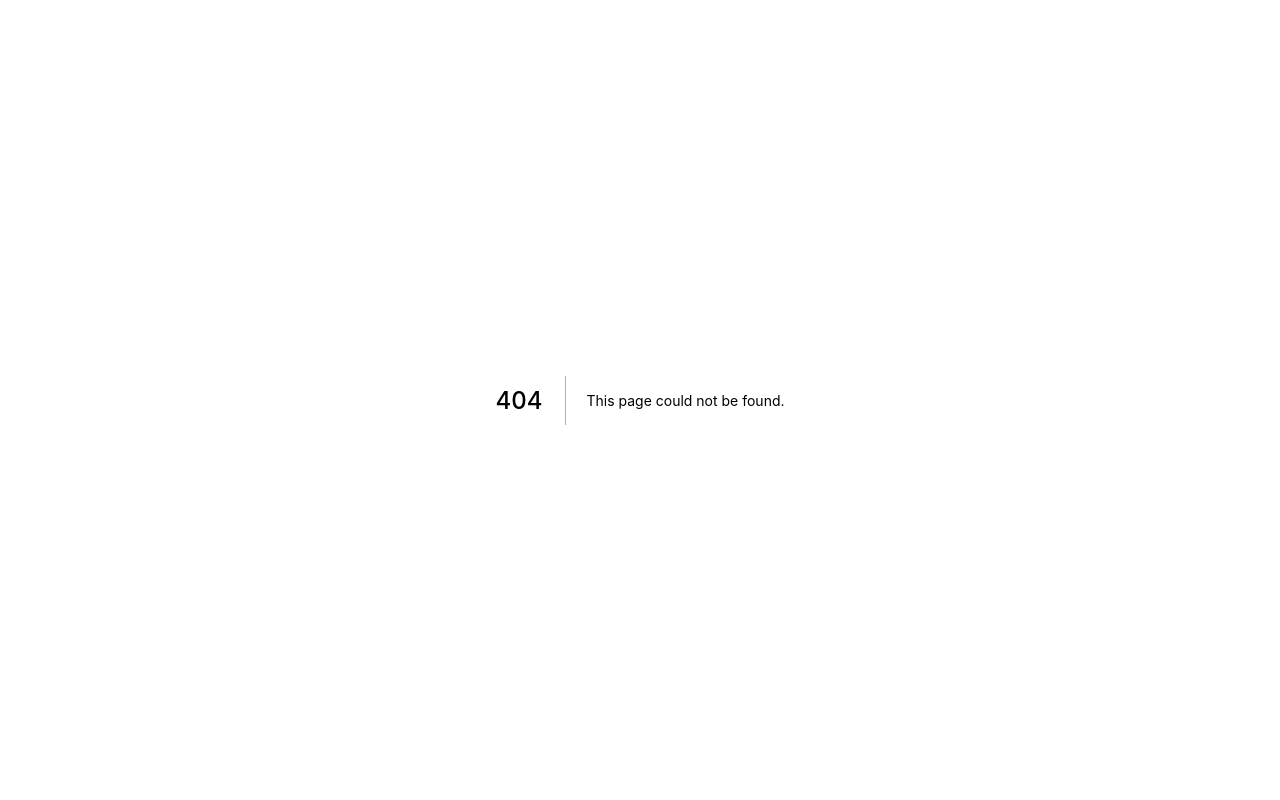
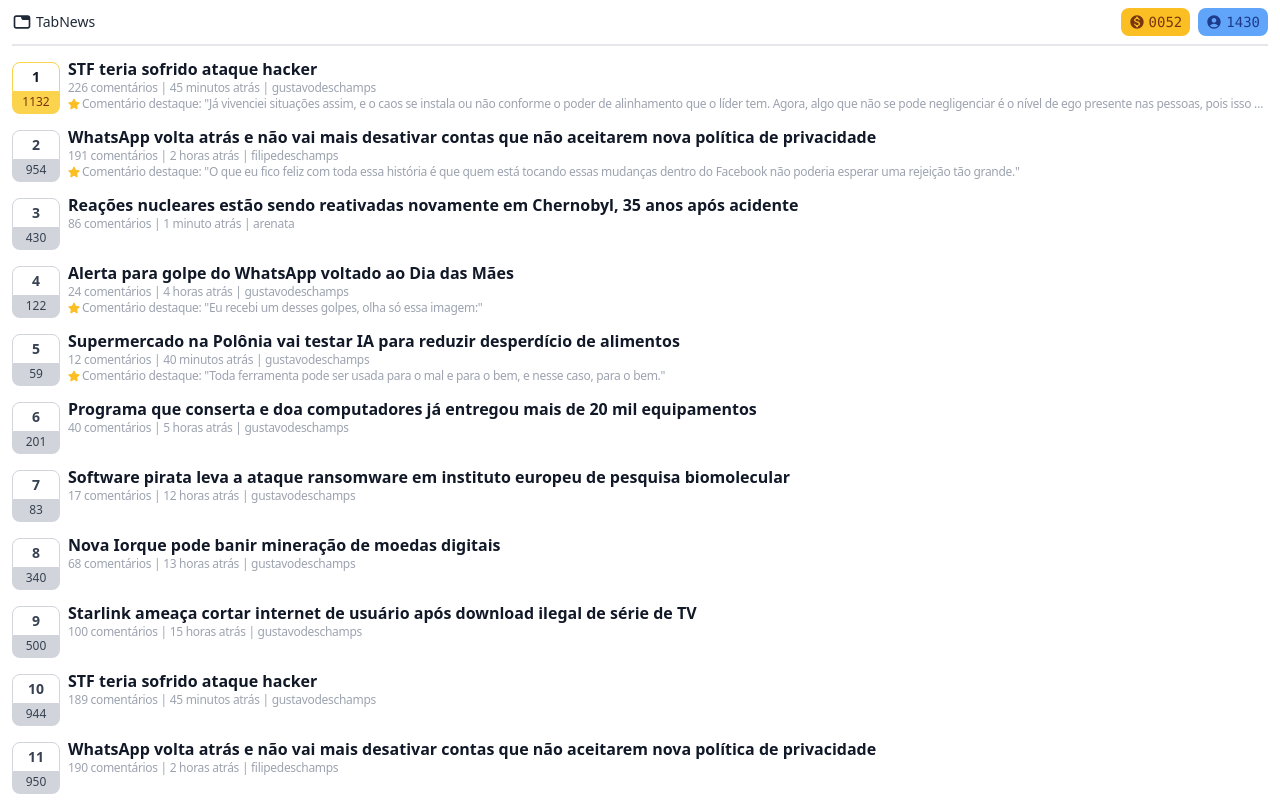
Before and after one commit to ZomerJoop/tabnews.com.br, a Next.js app: page /layout-08 in a window 1280 px wide. Before the commit this address had no page. Shown: the top 800 px of the page. Built offline with nearby package versions, Linux system fonts and the light colour scheme.

Commit message:
layout: add layout-08

```diff
--- /dev/null
+++ b/pages/layout-08.js
@@ -0,0 +1,246 @@
+import Link from "next/link";
+import { CgTab } from "react-icons/cg";
+import { IoChatbox } from "react-icons/io5";
+import { BsArrowReturnRight } from "react-icons/bs";
+import { FaStar } from "react-icons/fa";
+import { VscCircleFilled } from "react-icons/vsc";
+import { MdStars } from "react-icons/md";
+import { MdAccountCircle } from "react-icons/md";
+import { MdMonetizationOn } from "react-icons/md";
+import { RiMoneyDollarCircleFill } from "react-icons/ri";
+
+import { username } from "react-lorem-ipsum";
+import { LoremIpsum } from "lorem-ipsum";
+
+export default function Home() {
+  return (
+    <div>
+      <header className="container pl-3 pr-3 m-auto">
+        <nav className="flex items-center justify-between pt-2 pb-2 mb-3 border-b-2 border-gray-200">
+          <div className="flex items-center space-x-1 text-gray-800">
+            <CgTab className="w-5 h-5" />
+            <span className="text-sm font-medium">TabNews</span>
+          </div>
+          <div className="flex space-x-2">
+            <div className="flex items-center pt-1 pb-1 pl-2 pr-2 font-mono text-sm text-yellow-900 bg-yellow-400 rounded-lg">
+              <MdMonetizationOn className="w-4 h-4 mr-1" /> 0052
+            </div>
+            <div className="flex items-center pt-1 pb-1 pl-2 pr-2 font-mono text-sm text-blue-900 bg-blue-400 rounded-lg">
+              <MdAccountCircle className="w-4 h-4 mr-1" /> 1430
+            </div>
+          </div>
+        </nav>
+      </header>
+
+      <div className="container pl-3 pr-3 m-auto">
+        <NewsList />
+      </div>
+    </div>
+  );
+}
+
+function NewsList() {
+  const newsItems = [
+    {
+      coins: "1132",
+      author: "gustavodeschamps",
+      title: "STF teria sofrido ataque hacker",
+      date: "45 minutos atrás",
+      comment:
+        "Já vivenciei situações assim, e o caos se instala ou não conforme o poder de alinhamento que o líder tem. Agora, algo que não se pode negligenciar é o nível de ego presente nas pessoas, pois isso atrapalha muito!",
+    },
+    {
+      coins: "954",
+      author: "filipedeschamps",
+      title:
+        "WhatsApp volta atrás e não vai mais desativar contas que não aceitarem nova política de privacidade",
+      date: "2 horas atrás",
+      comment:
+        "O que eu fico feliz com toda essa história é que quem está tocando essas mudanças dentro do Facebook não poderia esperar uma rejeição tão grande.",
+    },
+    {
+      coins: "430",
+      author: "arenata",
+      title:
+        "Reações nucleares estão sendo reativadas novamente em Chernobyl, 35 anos após acidente",
+      date: "1 minuto atrás",
+    },
+    {
+      coins: "122",
+      author: "gustavodeschamps",
+      title: "Alerta para golpe do WhatsApp voltado ao Dia das Mães",
+      date: "4 horas atrás",
+      comment: "Eu recebi um desses golpes, olha só essa imagem:",
+    },
+    {
+      coins: "59",
+      author: "gustavodeschamps",
+      title:
+        "Supermercado na Polônia vai testar IA para reduzir desperdício de alimentos",
+      date: "40 minutos atrás",
+      comment:
+        "Toda ferramenta pode ser usada para o mal e para o bem, e nesse caso, para o bem.",
+    },
+    {
+      coins: "201",
+      author: "gustavodeschamps",
+      title:
+        "Programa que conserta e doa computadores já entregou mais de 20 mil equipamentos",
+      date: "5 horas atrás",
+    },
+    {
+      coins: "83",
+      author: "gustavodeschamps",
+      title:
+        "Software pirata leva a ataque ransomware em instituto europeu de pesquisa biomolecular",
+      date: "12 horas atrás",
+    },
+    {
+      coins: "340",
+      author: "gustavodeschamps",
+      title: "Nova Iorque pode banir mineração de moedas digitais",
+      date: "13 horas atrás",
+    },
+    {
+      coins: "500",
+      author: "gustavodeschamps",
+      title:
+        "Starlink ameaça cortar internet de usuário após download ilegal de série de TV",
+      date: "15 horas atrás",
+    },
+    {
+      coins: "944",
+      author: "gustavodeschamps",
+      title: "STF teria sofrido ataque hacker",
+      date: "45 minutos atrás",
+    },
+    {
+      coins: "950",
+      author: "filipedeschamps",
+      title:
+        "WhatsApp volta atrás e não vai mais desativar contas que não aceitarem nova política de privacidade",
+      date: "2 horas atrás",
+    },
+    {
+      coins: "500",
+      author: "arenata",
+      title:
+        "Reações nucleares estão sendo reativadas novamente em Chernobyl, 35 anos após acidente",
+      date: "1 minuto atrás",
+    },
+    {
+      coins: "160",
+      author: "gustavodeschamps",
+      title: "Alerta para golpe do WhatsApp voltado ao Dia das Mães",
+      date: "4 horas atrás",
+    },
+    {
+      coins: "5",
+      author: "gustavodeschamps",
+      title:
+        "Supermercado na Polônia vai testar IA para reduzir desperdício de alimentos",
+      date: "40 minutos atrás",
+    },
+    {
+      coins: "201",
+      author: "gustavodeschamps",
+      title:
+        "Programa que conserta e doa computadores já entregou mais de 20 mil equipamentos",
+      date: "5 horas atrás",
+    },
+    {
+      coins: "83",
+      author: "gustavodeschamps",
+      title:
+        "Software pirata leva a ataque ransomware em instituto europeu de pesquisa biomolecular",
+      date: "12 horas atrás",
+    },
+    {
+      coins: "340",
+      author: "gustavodeschamps",
+      title: "Nova Iorque pode banir mineração de moedas digitais",
+      date: "13 horas atrás",
+    },
+    {
+      coins: "500",
+      author: "gustavodeschamps",
+      title:
+        "Starlink ameaça cortar internet de usuário após download ilegal de série de TV",
+      date: "15 horas atrás",
+    },
+  ];
+
+  const lorem = new LoremIpsum({
+    sentencesPerParagraph: {
+      max: 8,
+      min: 4,
+    },
+    wordsPerSentence: {
+      max: 16,
+      min: 4,
+    },
+  });
+
+  return (
+    <div className="flex flex-col space-y-3">
+      {newsItems.map((news, index) => {
+        function getCommentsCount(news) {
+          return Math.round(news.coins * 0.2);
+        }
+
+        return (
+          <div className="flex font-sans" key={index}>
+            <Link href="#">
+              <a className="flex flex-col items-center self-start mt-1 mr-2 ">
+                <div
+                  className={`w-12 pt-1 pb-1 text-sm font-bold text-center border rounded-lg rounded-b-none
+                  ${
+                    index === 0
+                      ? "border-yellow-300 text-gray-900"
+                      : "border-gray-300 text-gray-700"
+                  }
+                  `}
+                >
+                  {index + 1}
+                </div>
+                <div
+                  className={`w-full pb-1 text-xs text-center pt-0.5 rounded-lg rounded-t-none
+                  ${
+                    index === 0
+                      ? "bg-yellow-300 text-yellow-900"
+                      : "bg-gray-300 text-gray-700"
+                  }
+                  `}
+                >
+                  {news.coins}
+                </div>
+              </a>
+            </Link>
+            <div className="flex-1 overflow-hidden">
+              <div className="text-base font-semibold leading-snug text-gray-900">
+                {news.title}
+              </div>
+              <div className="text-xs tracking-tight text-gray-400 truncate">
+                {/* <IoChatbox className="w-3 h-3 mr-0.5 inline-block" /> */}
+                {getCommentsCount(news)} comentários | {news.date} |{" "}
+                {news.author}
+              </div>
+              <div className="text-xs tracking-tight text-gray-400 ">
+                {news.comment && (
+                  <div className="flex items-center">
+                    <FaStar className="w-3 h-3 mr-0.5 text-yellow-400" />
+                    <div className="flex-1 truncate">
+                      Comentário destaque: "{news.comment}"
+                    </div>
+                  </div>
+                )}
+
+                {/* Comentário destaque: <span>"{lorem.generateSentences(2)}"</span> */}
+              </div>
+            </div>
+          </div>
+        );
+      })}
+    </div>
+  );
+}
--- a/tailwind.config.js
+++ b/tailwind.config.js
@@ -1,9 +1,15 @@
+const colors = require("tailwindcss/colors");
+
 module.exports = {
   mode: "jit",
   purge: ["./pages/**/*.{js,ts,jsx,tsx}"],
   darkMode: false, // or 'media' or 'class'
   theme: {
-    extend: {},
+    extend: {
+      colors: {
+        warmGray: colors.warmGray,
+      },
+    },
   },
   variants: {
     extend: {},
```
